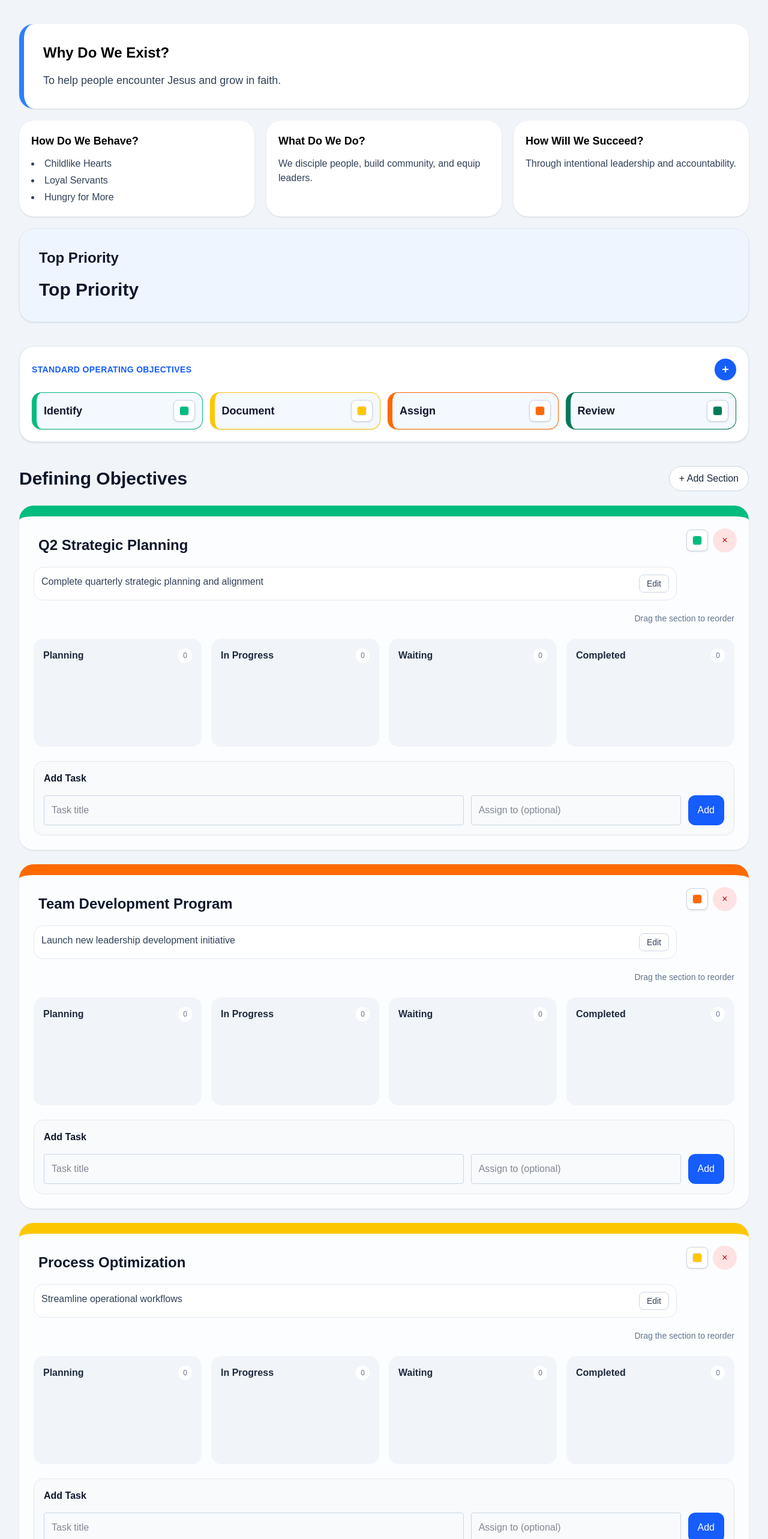
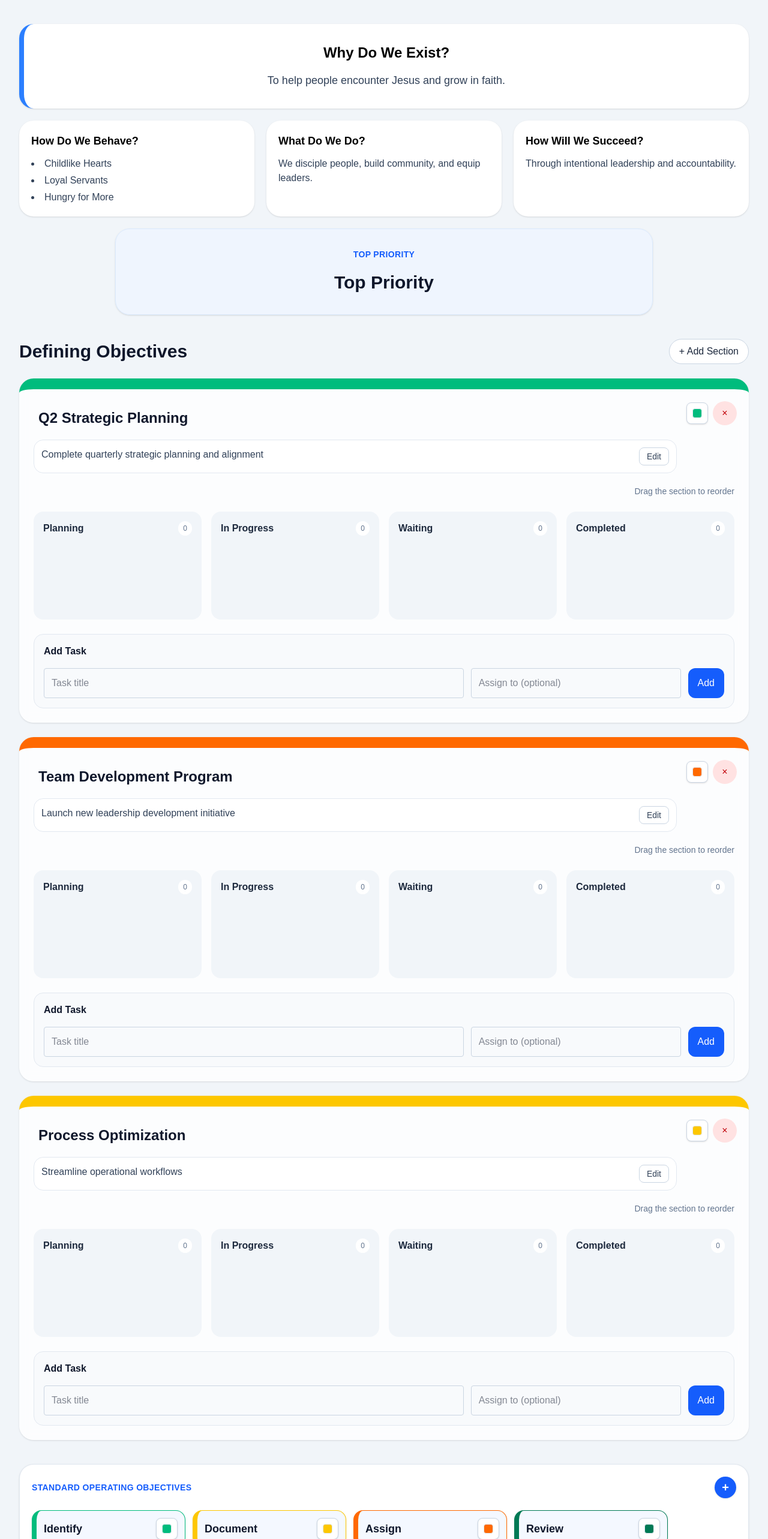
Before and after one commit to NaNo8831/Tool, a Next.js app: page / in a window 1280 px wide. Shown: the part 120-2686 px from the top of the page at 60% size. Built offline with nearby package versions, Linux system fonts and the light colour scheme.

Commit message:
Adjust dashboard layout spacing

```diff
--- a/app/page.tsx
+++ b/app/page.tsx
@@ -762,7 +762,7 @@ export default function Home() {
   if (!hasLoadedDashboardStorage) {
     return (
       <main className="min-h-screen bg-slate-100 p-8">
-        <div className="mx-auto flex min-h-[60vh] max-w-7xl items-center justify-center">
+        <div className="mx-auto flex min-h-[60vh] max-w-[1600px] items-center justify-center">
           <div className="rounded-3xl border border-slate-200 bg-white px-6 py-5 text-center text-slate-600 shadow-sm">
             Loading saved dashboard…
           </div>
@@ -773,7 +773,7 @@ export default function Home() {
 
   return (
     <main className="min-h-screen bg-slate-100 p-8">
-      <div className="max-w-7xl mx-auto">
+      <div className="mx-auto max-w-[1600px]">
         <div className="mb-10 flex flex-col gap-6 md:flex-row md:items-start md:justify-between">
           <div>
             <h1 className="text-5xl font-bold text-slate-900">
@@ -794,11 +794,11 @@ export default function Home() {
         </div>
 
         <div className="mb-10 space-y-5">
-          <section className="bg-white rounded-3xl p-6 md:p-8 shadow border-l-8 border-blue-500">
-            <h2 className="font-bold text-2xl mb-4 text-black">
+          <section className="bg-white rounded-3xl p-6 text-center shadow border-l-8 border-blue-500 md:p-8">
+            <h2 className="mb-4 text-2xl font-bold text-black">
               Why Do We Exist?
             </h2>
-            <div className="text-lg leading-relaxed">
+            <div className="mx-auto max-w-4xl text-lg leading-relaxed">
               {renderMissionValue(organizationInfoWithDefaults.whyExist)}
             </div>
           </section>
@@ -824,51 +824,15 @@ export default function Home() {
             </div>
           </div>
 
-          <section className="rounded-3xl border border-blue-100 bg-blue-50/80 p-6 shadow md:p-8">
-            <h2 className="mb-4 text-2xl font-bold text-slate-900">Top Priority</h2>
+          <section className="mx-auto max-w-4xl rounded-3xl border border-blue-100 bg-blue-50/80 p-6 text-center shadow md:p-8">
+            <p className="mb-4 text-sm font-semibold uppercase tracking-wide text-blue-600">
+              Top Priority
+            </p>
             <p className="text-3xl font-bold leading-snug text-slate-900 whitespace-pre-line">
               {organizationInfoWithDefaults.rallyCry || "Top Priority"}
             </p>
           </section>
         </div>
-
-        <section className="mb-10 rounded-3xl border border-slate-200 bg-white p-5 shadow-sm">
-          <div className="mb-5 flex items-center justify-between gap-3">
-            <p className="text-sm font-semibold uppercase tracking-wide text-blue-600">
-              Standard Operating Objectives
-            </p>
-            <button
-              type="button"
-              onClick={addStandardObjective}
-              className="flex h-9 w-9 items-center justify-center rounded-full bg-blue-600 text-xl font-semibold leading-none text-white shadow-sm hover:bg-blue-700"
-              aria-label="Add standard operating objective"
-            >
-              +
-            </button>
-          </div>
-
-          <div className="grid gap-3 md:grid-cols-4">
-            {standardOperatingObjectives.map((item) => (
-              <div
-                key={item.id}
-                className={`flex items-center gap-3 rounded-2xl border border-l-8 border-blue-100 bg-blue-50/70 p-3 text-slate-900 shadow-sm transition hover:border-blue-200 hover:bg-blue-100/80 ${objectiveColorClasses[getStandardObjectiveColor(item)]}`}
-              >
-                <button
-                  type="button"
-                  onClick={() => openStandardObjectiveEditor(item)}
-                  className="min-w-0 flex-1 text-left text-lg font-semibold focus:outline-none focus:ring-2 focus:ring-blue-300 rounded-lg"
-                >
-                  <span className="block truncate">{item.title}</span>
-                </button>
-                <ColorSquareSelect
-                  value={getStandardObjectiveColor(item)}
-                  onChange={(color) => updateStandardObjectiveColor(item.id, color)}
-                  ariaLabel="Standard operating objective color"
-                />
-              </div>
-            ))}
-          </div>
-        </section>
 
         <div className="mb-6 flex flex-col gap-4 md:flex-row md:items-center md:justify-between">
           <h2 className="text-3xl font-bold text-slate-900">
@@ -905,6 +869,44 @@ export default function Home() {
             />
           ))}
         </div>
+
+        <section className="mt-10 rounded-3xl border border-slate-200 bg-white p-5 shadow-sm">
+          <div className="mb-5 flex items-center justify-between gap-3">
+            <p className="text-sm font-semibold uppercase tracking-wide text-blue-600">
+              Standard Operating Objectives
+            </p>
+            <button
+              type="button"
+              onClick={addStandardObjective}
+              className="flex h-9 w-9 items-center justify-center rounded-full bg-blue-600 text-xl font-semibold leading-none text-white shadow-sm hover:bg-blue-700"
+              aria-label="Add standard operating objective"
+            >
+              +
+            </button>
+          </div>
+
+          <div className="flex flex-wrap gap-3">
+            {standardOperatingObjectives.map((item) => (
+              <div
+                key={item.id}
+                className={`flex min-w-64 flex-1 items-center gap-3 rounded-2xl border border-l-8 border-blue-100 bg-blue-50/70 p-3 text-slate-900 shadow-sm transition hover:border-blue-200 hover:bg-blue-100/80 sm:flex-none ${objectiveColorClasses[getStandardObjectiveColor(item)]}`}
+              >
+                <button
+                  type="button"
+                  onClick={() => openStandardObjectiveEditor(item)}
+                  className="min-w-0 flex-1 text-left text-lg font-semibold focus:outline-none focus:ring-2 focus:ring-blue-300 rounded-lg"
+                >
+                  <span className="block truncate">{item.title}</span>
+                </button>
+                <ColorSquareSelect
+                  value={getStandardObjectiveColor(item)}
+                  onChange={(color) => updateStandardObjectiveColor(item.id, color)}
+                  ariaLabel="Standard operating objective color"
+                />
+              </div>
+            ))}
+          </div>
+        </section>
 
         <div className="mt-10 mb-6 rounded-3xl border border-slate-200 bg-white p-5 shadow-sm">
           <div className="flex flex-col gap-4 lg:flex-row lg:items-end lg:justify-between">
```
